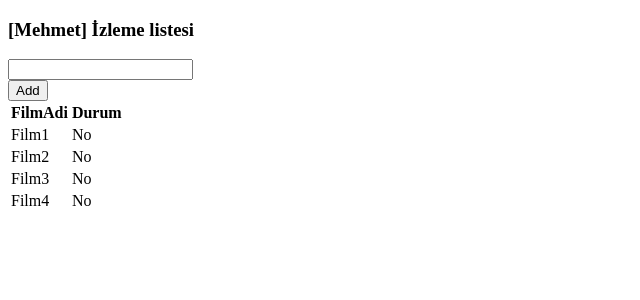
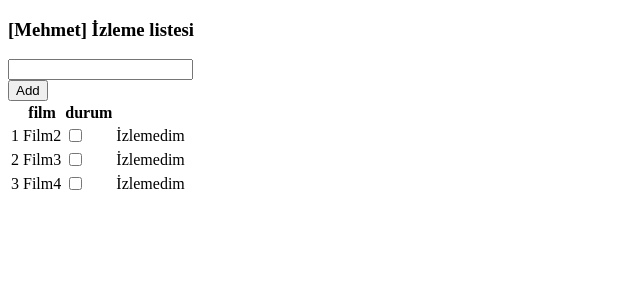
Before and after one commit to mehmetkirsakal/todoApp, an Angular app: page / in a window 1280 px wide. Shown: the top 300 px of the page, without its empty margins (0-640 px from the left). Built offline with nearby package versions, Linux system fonts and the light colour scheme.

Commit message:
Created Model

```diff
--- a/src/app/app.component.html
+++ b/src/app/app.component.html
@@ -5,7 +5,7 @@
       <div class="col-5">
 
         <h3 class="bg-primary text-white p3">
-          [{{user}}] İzleme listesi
+          [{{getName()}}] İzleme listesi
         </h3>
         <div class="input-group">
           <input type="text" class="form-control">
@@ -17,15 +17,28 @@
         <table class="table table-striped table-bordered">
           <thead>
             <tr>
-              <th>FilmAdi</th>
-              <th>Durum</th>
+              <th></th>
+              <th>film</th>
+              <th>durum</th>
             </tr>
           </thead>
 
           <tbody>
-            <tr *ngFor = "let item of items" >
-              <td>{{item.FilmAdi}}</td>
-              <td>{{item.Durum}}</td>
+            <tr *ngFor = "let item of getItems(); let i=index" >
+              <td>{{i+1}}</td>
+              <td>{{item.film}}</td>
+              <td>
+                <input type="checkbox" [(ngModel)]="item.durum">
+              </td>
+              <td [ngSwitch]="item.durum" >
+                <span *ngSwitchCase="true">
+                  İzledim
+                </span>
+                <span *ngSwitchCase="false">
+                  İzlemedim
+                </span>
+
+              </td>
             </tr>
 
           </tbody>
--- a/src/app/app.component.ts
+++ b/src/app/app.component.ts
@@ -1,4 +1,5 @@
 import { Component } from '@angular/core';
+import { Model } from './model';
 
 @Component({
   selector: 'app-root',
@@ -6,14 +7,15 @@ import { Component } from '@angular/core';
   styleUrls: ['./app.component.scss']
 })
 export class AppComponent {
-  user = 'Mehmet';
+  model = new Model();
 
-  items= [
-    {FilmAdi: "Film1", Durum:"No"},
-    {FilmAdi: "Film2", Durum:"No"},
-    {FilmAdi: "Film3", Durum:"No"},
-    {FilmAdi: "Film4", Durum:"No"}
+  getName(){
+    return this.model.user;
+  }
 
+  getItems(){
+    return this.model.items.filter(item => !item.durum);
 
-  ];
+  }
+
 }
--- a/src/app/app.module.ts
+++ b/src/app/app.module.ts
@@ -1,4 +1,5 @@
 import { NgModule } from '@angular/core';
+import { FormsModule } from '@angular/forms';
 import { BrowserModule } from '@angular/platform-browser';
 
 import { AppRoutingModule } from './app-routing.module';
@@ -10,7 +11,8 @@ import { AppComponent } from './app.component';
   ],
   imports: [
     BrowserModule,
-    AppRoutingModule
+    AppRoutingModule,
+    FormsModule
   ],
   providers: [],
   bootstrap: [AppComponent]
--- /dev/null
+++ b/src/app/model.ts
@@ -0,0 +1,24 @@
+export class Model {
+    user;
+    items;
+
+    constructor(){
+        this.user = "Mehmet";
+        this.items = [
+                        new Film("Film1",true),
+                        new Film("Film2",false),
+                        new Film("Film3",false),
+                        new Film("Film4",false),
+                     ];
+    }
+}
+
+export class Film {
+    film;
+    durum;
+
+    constructor(film,durum){
+        this.film = film;
+        this.durum = durum;
+    }
+}
--- a/tsconfig.json
+++ b/tsconfig.json
@@ -7,6 +7,7 @@
     "forceConsistentCasingInFileNames": true,
     "strict": true,
     "noImplicitOverride": true,
+    "noImplicitAny": false,
     "noPropertyAccessFromIndexSignature": true,
     "noImplicitReturns": true,
     "noFallthroughCasesInSwitch": true,
```
